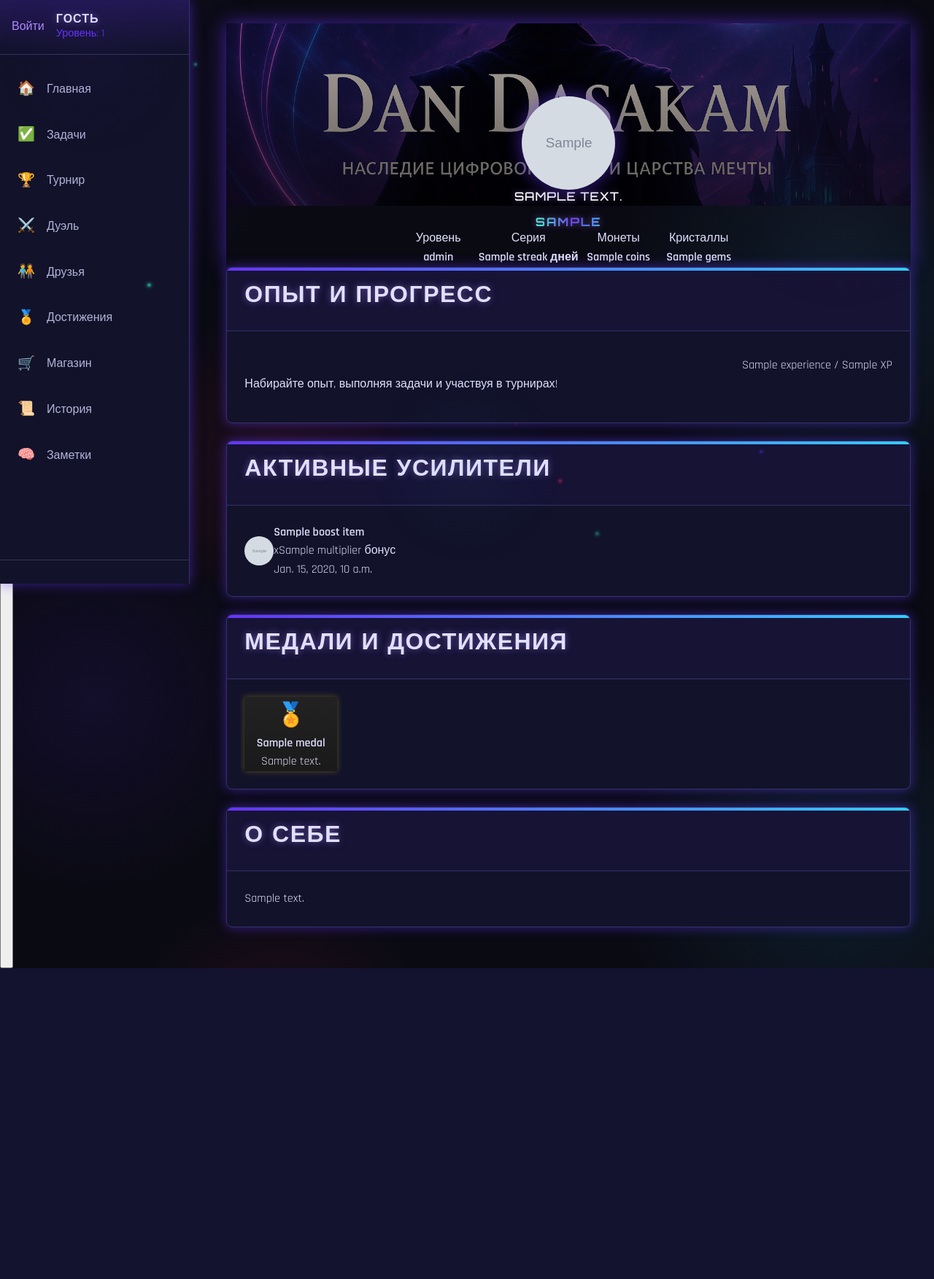
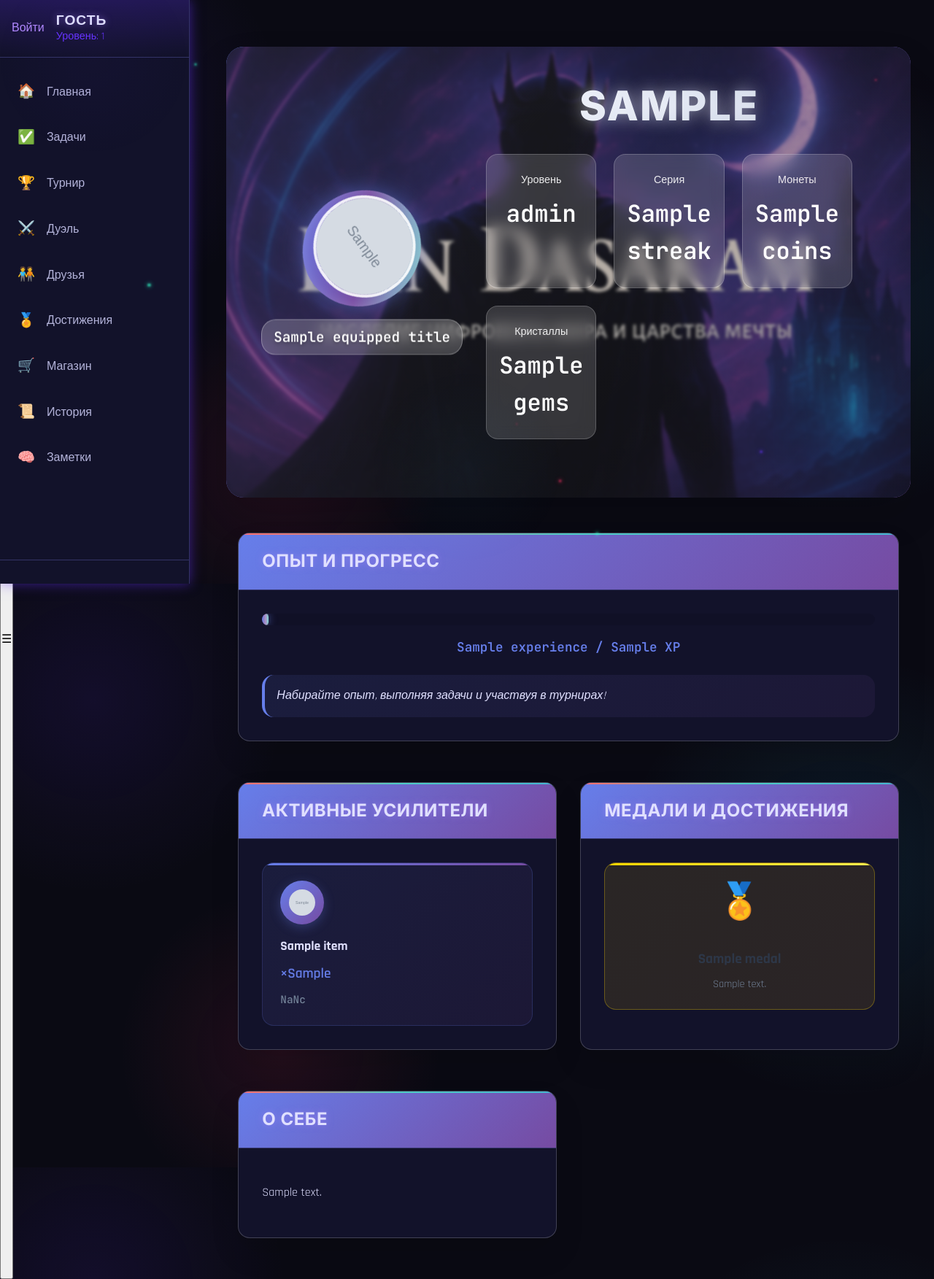
Before and after one commit to Dasakami/taskoro, a Django app: template users/templates/users/profile.html in a window 1280 px wide. Shown: the whole page at 73% size. Before the commit the page ends 1327 px from the top, so only its background shows below. Run offline with Django 3.2, Linux system fonts and the light colour scheme; the template is opened without the code that fills it: most values are stand-ins (such as "Sample title", 1, 10 or a date in 2020); grey boxes marked "Sample" are stand-in pictures.

Commit message:
upd profile

```diff
--- a/friends/templates/friends/friend_list.html
+++ b/friends/templates/friends/friend_list.html
@@ -50,7 +50,7 @@
                         </div>
                     </div>
                     <div class="friend-actions">
-                        <a href="{% url 'users:profile:view_other_profile' username=user.username %}" class="btn btn-accent">
+                        <a href="{% url 'users:profile:view_other_profile' username=friend.username %}" class="btn btn-accent">
                             <span class="icon-user"></span> Profile
                         </a>
                         <a href="{% url 'friends:remove_friend' friend.id %}" class="btn btn-secondary"
--- a/users/templates/users/profile.html
+++ b/users/templates/users/profile.html
@@ -4,68 +4,77 @@
 {% block title %}Профиль | Magic RPG Tracker{% endblock %}
 
 {% block extra_css %}
-<link rel="stylesheet" href="{% static 'vendor/css/profile.css' %}">
+  <link rel="stylesheet" href="{% static 'vendor/css/profil.css' %}">
 {% endblock %}
 
 {% block content %}
-<div class="profile-container">
 <div class="profile-header reveal">
-        {% if equipped_background %}
+  {# — Фон профиля #}
   <div class="profile-bg" style="background-image: url('{{ equipped_background.background_url|default:'/static/images/default_bg.jpg' }}')"></div>
+
+
+  {# — Контент профиля #}
+  <div class="profile-content-wrapper">
+    {# — Аватар секция #}
+    <div class="profile-avatar-section">
+      <div class="profile-frame frame-{{ equipped_frame.frame_style|default:"default" }}">
+        {% if profile.avatar %}
+          <img
+            src="{{ profile.avatar.url }}"
+            alt="Avatar"
+            class="profile-avatar">
         {% else %}
-        <div class="profile-bg"></div>
-        {% endif %}
-
-        <div class="profile-avatar-container">
-            {% if equipped_frame %}
-            <div class="profile-frame {{ equipped_frame.frame_style }}">
-            {% else %}
-            <div class="profile-frame">
-            {% endif %}
-                {% if profile.avatar %}
-                <img src="{{ profile.avatar.url }}" alt="Avatar" class="profile-avatar">
-                {% else %}
-                <img src="{% static 'images/default-avatar.png' %}" alt="Avatar" class="profile-avatar">
+          <div class="profile-avatar-placeholder">
+            {{ profile.user.username|first|upper }}
+          </div>
         {% endif %}
       </div>
 
       {% if equipped_title %}
-            <h3 class="profile-title" style="color: {{ equipped_title.title_color|default:'#ffffff' }}">
-                {{ equipped_title.title_text }}
-            </h3>
+        <div
+          class="profile-title"
+          style="color: {{ equipped_title.title_color|default:"#fff" }};">
+          {{ equipped_title.name|default:"Начинающий Охотник" }}
+        </div>
       {% else %}
-            <h3 class="profile-title">Начинающий Охотник</h3>
+        <div class="profile-title">
+          Начинающий Охотник
+        </div>
       {% endif %}
     </div>
 
+    {# — Основная информация #}
     <div class="profile-info">
-            <h1 class="username text-gradient">{{ profile.user.username }}</h1>
+      <h1 class="username-profile">{{ profile.user.username }}</h1>
+
+      {# — Эффекты профиля #}
       {% if equipped_effect %}
       <div class="profile-effects">
-                <div class="effect {{ equipped_effect.effect_class }}"></div>
+        <div class="effect {{ equipped_effect.effect_class|default:"sparkle" }}"></div>
       </div>
       {% endif %}
 
       <div class="profile-stats">
-                <div class="stat-item">
+        <div class="stat-item" style="animation-delay: 0.1s;">
           <div class="stat-label">Уровень</div>
           <div class="stat-value">{{ profile.level }}</div>
         </div>
-                <div class="stat-item">
+        <div class="stat-item" style="animation-delay: 0.2s;">
           <div class="stat-label">Серия</div>
-                    <div class="stat-value">{{ profile.streak }} дней</div>
+          <div class="stat-value">{{ profile.streak }}</div>
         </div>
-                <div class="stat-item">
+        <div class="stat-item" style="animation-delay: 0.3s;">
           <div class="stat-label">Монеты</div>
           <div class="stat-value">{{ profile.coins }}</div>
         </div>
-                <div class="stat-item">
+        <div class="stat-item" style="animation-delay: 0.4s;">
           <div class="stat-label">Кристаллы</div>
           <div class="stat-value">{{ profile.gems }}</div>
         </div>
       </div>
     </div>
 
+    {# — Действия профиля #}
     {% if is_self %}
     <div class="profile-actions">
       <a href="{% url 'users:profile:edit_profile' %}" class="btn btn-primary">
@@ -77,45 +86,59 @@
     </div>
     {% endif %}
   </div>
+</div>
 
 <div class="profile-content">
-        <div class="profile-section card reveal">
+  {# — Опыт и прогресс #}
+  <div class="card reveal" style="animation-delay: 0.2s;">
     <div class="card-header">
-                <h2>Опыт и прогресс</h2>
+      <h2><i class="fas fa-chart-line"></i> Опыт и прогресс</h2>
     </div>
     <div class="card-body">
       <div class="exp-progress">
-                    <div class="progress progress-animated">
-                        <div class="progress-bar" style="width: {{ profile.get_experience_percentage }}%"></div>
+        <div class="progress">
+          <div
+            class="progress-bar"
+            style="width: {{ profile.get_experience_percentage }}%"
+            data-percentage="{{ profile.get_experience_percentage }}">
           </div>
-                    <div class="exp-text">{{ profile.experience }} / {{ profile.experience_needed }} XP</div>
+        </div>
+        <div class="exp-text">
+          {{ profile.experience }} / {{ profile.experience_needed }} XP
+        </div>
       </div>
       <div class="level-info">
-                    <p>Набирайте опыт, выполняя задачи и участвуя в турнирах!</p>
+        <i class="fas fa-info-circle"></i>
+        Набирайте опыт, выполняя задачи и участвуя в турнирах!
       </div>
     </div>
   </div>
 
+  {# — Активные бусты #}
   {% if active_boosts %}
-        <div class="profile-section card reveal">
+  <div class="card reveal" style="animation-delay: 0.3s;">
     <div class="card-header">
-                <h2>Активные усилители</h2>
+      <h2><i class="fas fa-bolt"></i> Активные усилители</h2>
     </div>
     <div class="card-body">
       <div class="boosts-grid">
         {% for boost in active_boosts %}
-                    <div class="boost-item">
+        <div
+          class="boost-item"
+          data-remaining-seconds="{{ boost.remaining_seconds }}">
           <div class="boost-icon">
-                            {% if boost.boost_item.image %}
-                            <img src="{{ boost.boost_item.image.url }}" alt="{{ boost.boost_item.name }}">
+            {% if boost.item.image %}
+              <img
+                src="{{ boost.item.image.url }}"
+                alt="{{ boost.item.name }}">
             {% else %}
               <i class="fas fa-bolt"></i>
             {% endif %}
           </div>
           <div class="boost-info">
-                            <div class="boost-name">{{ boost.boost_item.name }}</div>
-                            <div class="boost-desc">x{{ boost.multiplier }} бонус</div>
-                            <div class="boost-time">{{ boost.remaining_time }}</div>
+            <div class="boost-name">{{ boost.item.name }}</div>
+            <div class="boost-desc">×{{ boost.item.boost_multiplier }}</div>
+            <div class="boost-time countdown" data-seconds="{{ boost.remaining_seconds }}"></div>
           </div>
         </div>
         {% endfor %}
@@ -124,9 +147,10 @@
   </div>
   {% endif %}
 
-        <div class="profile-section card reveal">
+  {# — Медали и достижения #}
+  <div class="card reveal" style="animation-delay: 0.4s;">
     <div class="card-header">
-                <h2>Медали и достижения</h2>
+      <h2><i class="fas fa-trophy"></i> Медали и достижения</h2>
     </div>
     <div class="card-body">
       {% if medals %}
@@ -141,55 +165,142 @@
       </div>
       {% else %}
       <div class="empty-state">
-                    <p>Пока нет полученных медалей. Завершите задачи и выиграйте турниры, чтобы получить их!</p>
+        <i class="fas fa-trophy" style="font-size: 3rem; margin-bottom: 1rem; opacity: 0.3;"></i>
+        <p>Пока нет медалей. Завершите задачи и турниры, чтобы получить ваши первые достижения!</p>
       </div>
       {% endif %}
     </div>
   </div>
 
-        <div class="profile-section card reveal">
+  {# — О себе #}
+  <div class="card reveal" style="animation-delay: 0.5s;">
     <div class="card-header">
-                <h2>О себе</h2>
+      <h2><i class="fas fa-user"></i> О себе</h2>
     </div>
     <div class="card-body">
       {% if profile.bio %}
-                <div class="bio-text">
-                    {{ profile.bio }}
-                </div>
+        <p class="bio-text">{{ profile.bio|linebreaks }}</p>
       {% else %}
         <div class="empty-state">
-                    <p>Расскажите о себе, добавив информацию при редактировании профиля.</p>
+          <i class="fas fa-pen" style="font-size: 3rem; margin-bottom: 1rem; opacity: 0.3;"></i>
+          <p>Добавьте информацию о себе при редактировании профиля.</p>
         </div>
       {% endif %}
     </div>
   </div>
 </div>
-</div>
-
 {% endblock %}
 
 {% block extra_js %}
 <script>
-document.addEventListener('DOMContentLoaded', function() {
-    // Animation for profile elements when they come into view
+document.addEventListener('DOMContentLoaded', () => {
+  // Плавное появление секций
   const revealElements = document.querySelectorAll('.reveal');
   const observer = new IntersectionObserver((entries) => {
-        entries.forEach((entry) => {
+    entries.forEach(entry => {
       if (entry.isIntersecting) {
         entry.target.classList.add('revealed');
       }
     });
+  }, { threshold: 0.1, rootMargin: '0px 0px -50px 0px' });
+
+  revealElements.forEach(element => observer.observe(element));
+
+  // Анимация прогресс-бара
+  const progressBar = document.querySelector('.progress-bar');
+  if (progressBar) {
+    const percentage = progressBar.dataset.percentage;
+    progressBar.style.width = '0%';
+    setTimeout(() => {
+      progressBar.style.width = percentage + '%';
+    }, 500);
+  }
+
+  // Таймер для бустов
+  function updateCountdowns() {
+    document.querySelectorAll('.countdown').forEach(element => {
+      let seconds = parseInt(element.dataset.seconds, 10);
+
+      if (seconds <= 0) {
+        element.textContent = 'Истёк';
+        element.style.color = '#f56565';
+        return;
+      }
+
+      const hours = Math.floor(seconds / 3600);
+      const minutes = Math.floor((seconds % 3600) / 60);
+      const remainingSeconds = seconds % 60;
+
+      if (hours > 0) {
+        element.textContent = `${hours}ч ${minutes}м ${remainingSeconds}с`;
+      } else if (minutes > 0) {
+        element.textContent = `${minutes}м ${remainingSeconds}с`;
+      } else {
+        element.textContent = `${remainingSeconds}с`;
+      }
+
+      element.dataset.seconds = seconds - 1;
+    });
+  }
+
+  // Обновляем таймеры каждую секунду
+  updateCountdowns();
+  setInterval(updateCountdowns, 1000);
+
+  // Добавляем hover эффекты для карточек
+  document.querySelectorAll('.card').forEach(card => {
+    card.addEventListener('mouseenter', () => {
+      card.style.transform = 'translateY(-5px) scale(1.02)';
     });
 
-    revealElements.forEach((el) => {
-        observer.observe(el);
+    card.addEventListener('mouseleave', () => {
+      card.style.transform = 'translateY(0) scale(1)';
+    });
   });
 
-    {% if equipped_effect %}
-    // Apply additional effects based on equipped items
-    const effectContainer = document.querySelector('.profile-effects');
-    // Add animation or special effects based on the equipped effect
-    {% endif %}
+  // Анимация для статистики
+  document.querySelectorAll('.stat-value').forEach((stat, index) => {
+    const value = parseInt(stat.textContent);
+    if (!isNaN(value)) {
+      stat.textContent = '0';
+      setTimeout(() => {
+        animateNumber(stat, value, 1000);
+      }, index * 100);
+    }
+  });
+
+  function animateNumber(element, target, duration) {
+    const start = 0;
+    const increment = target / (duration / 16);
+    let current = start;
+
+    const timer = setInterval(() => {
+      current += increment;
+      if (current >= target) {
+        current = target;
+        clearInterval(timer);
+      }
+      element.textContent = Math.floor(current);
+    }, 16);
+  }
+
+  // Темная тема (переключение)
+  function toggleTheme() {
+    document.body.classList.toggle('dark-theme');
+    localStorage.setItem('theme', document.body.classList.contains('dark-theme') ? 'dark' : 'light');
+  }
+
+  // Загружаем сохраненную тему
+  const savedTheme = localStorage.getItem('theme');
+  if (savedTheme === 'dark') {
+    document.body.classList.add('dark-theme');
+  }
+
+  // Добавляем кнопку переключения темы (если нужно)
+  const themeToggle = document.getElementById('theme-toggle');
+  if (themeToggle) {
+    themeToggle.addEventListener('click', toggleTheme);
+  }
 });
 </script>
 {% endblock %}
```
Also changed, not shown: friends/templates/friends/friend_requests.html (+37 -18 lines), users/views.py (+39 -11 lines), media/shop_items/R.jpeg (added), media/shop_items/finalpic025dab296166385_61b9e26d24805.jpg (added), static/vendor/css/profil.css (added), static/vendor/css/profile.css (deleted). Lines whose indentation alone changed are shown as unchanged.
